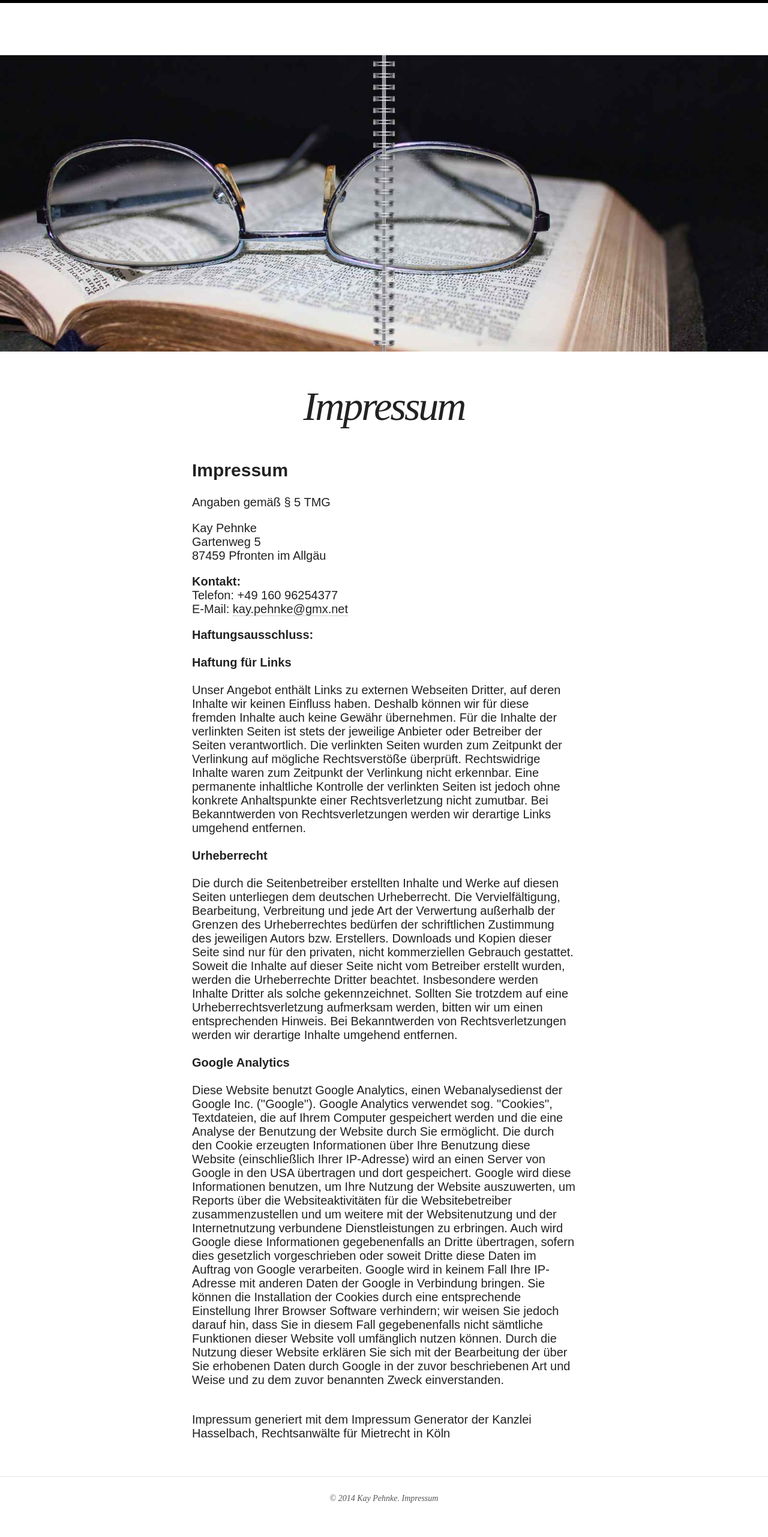
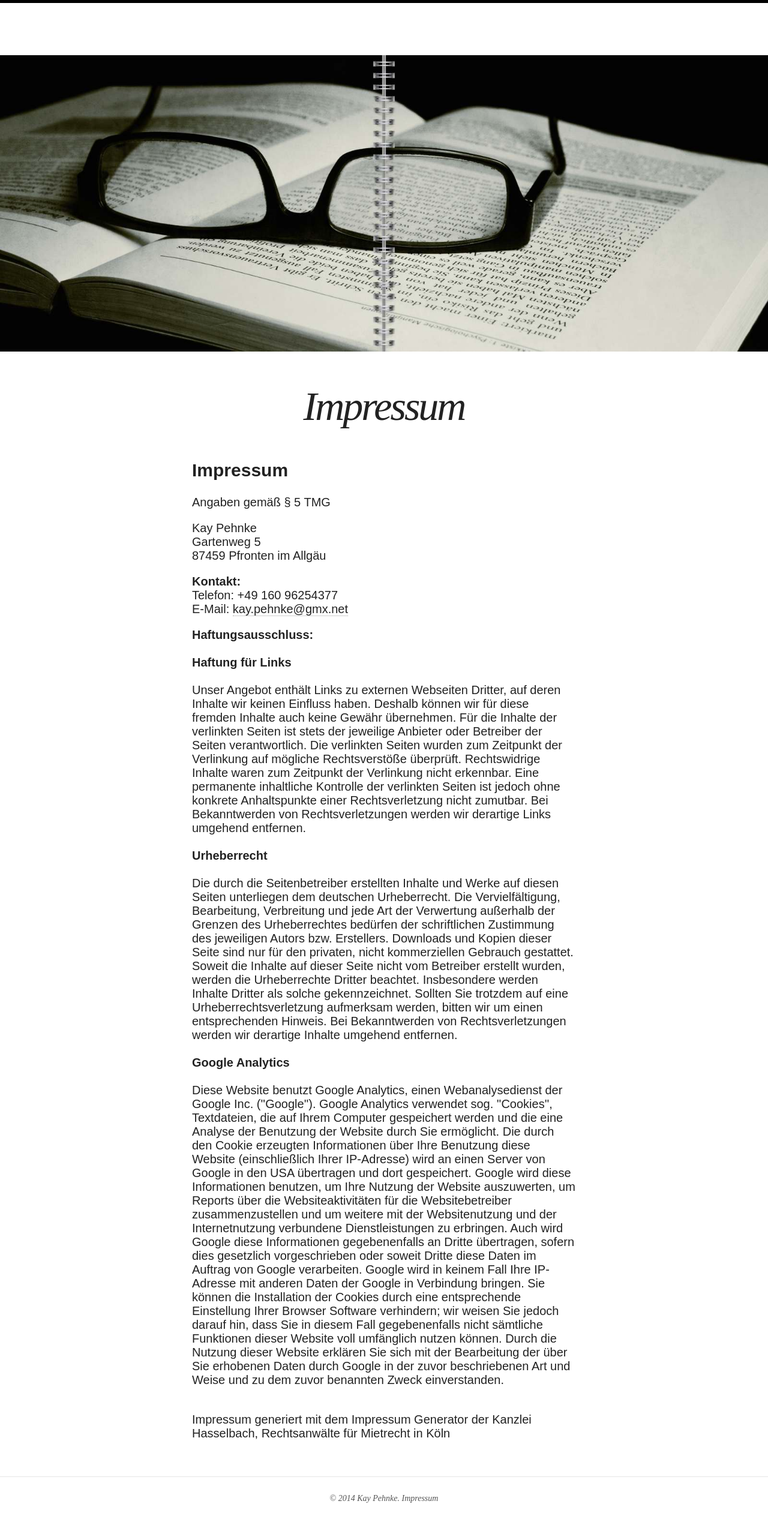
Before and after one commit to kay-pehnke/kay-pehnke.github.io, a Jekyll site: the page built from disclaimer.html, in a window 1280 px wide. Shown: the whole page at 60% size. Built offline with Jekyll 4.4.1, drawn with Linux system fonts in a browser that asks for light colours; nearby versions of some CDN libraries.

Commit message:
Impressum Bild Änderung

```diff
--- a/disclaimer.html
+++ b/disclaimer.html
@@ -4,7 +4,7 @@ permalink: /disclaimer/
 title: Impressum
 description: "Impressum"
 image:
-  feature: im2.jpg
+  feature: brille.jpg
 ---
 
 <div class='impressum'><h1>Impressum</h1><p>Angaben gemäß § 5 TMG</p>
```
Also changed, not shown: images/brille.jpg (added).
